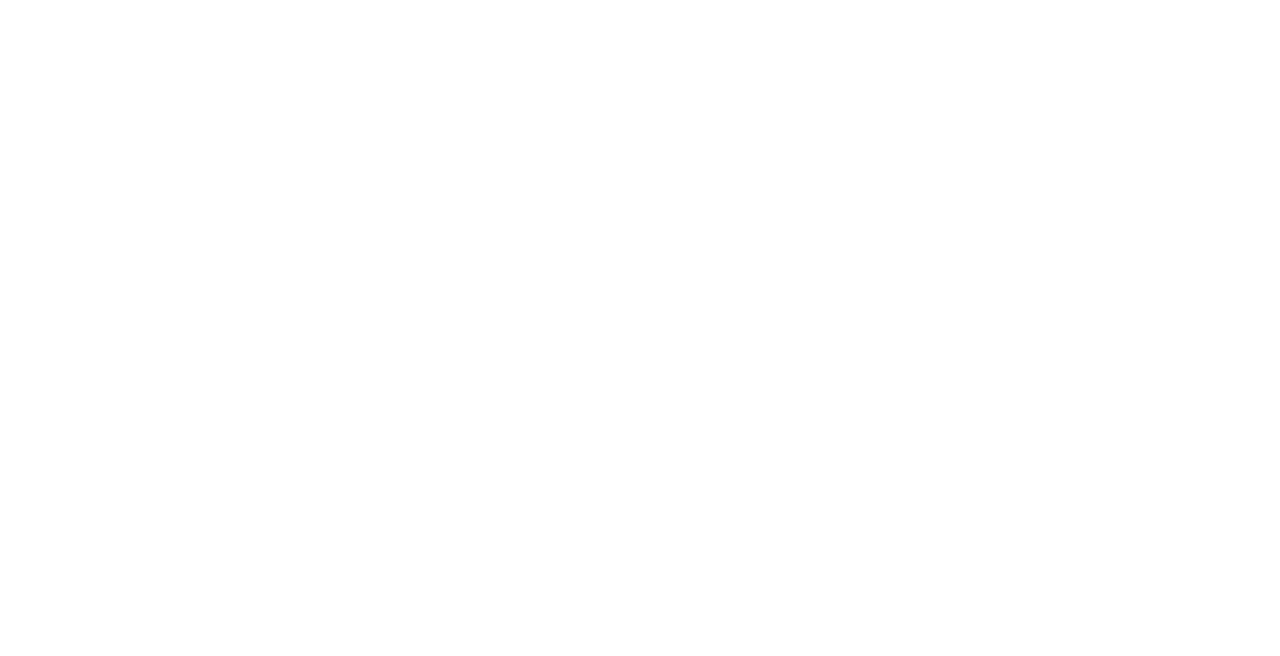
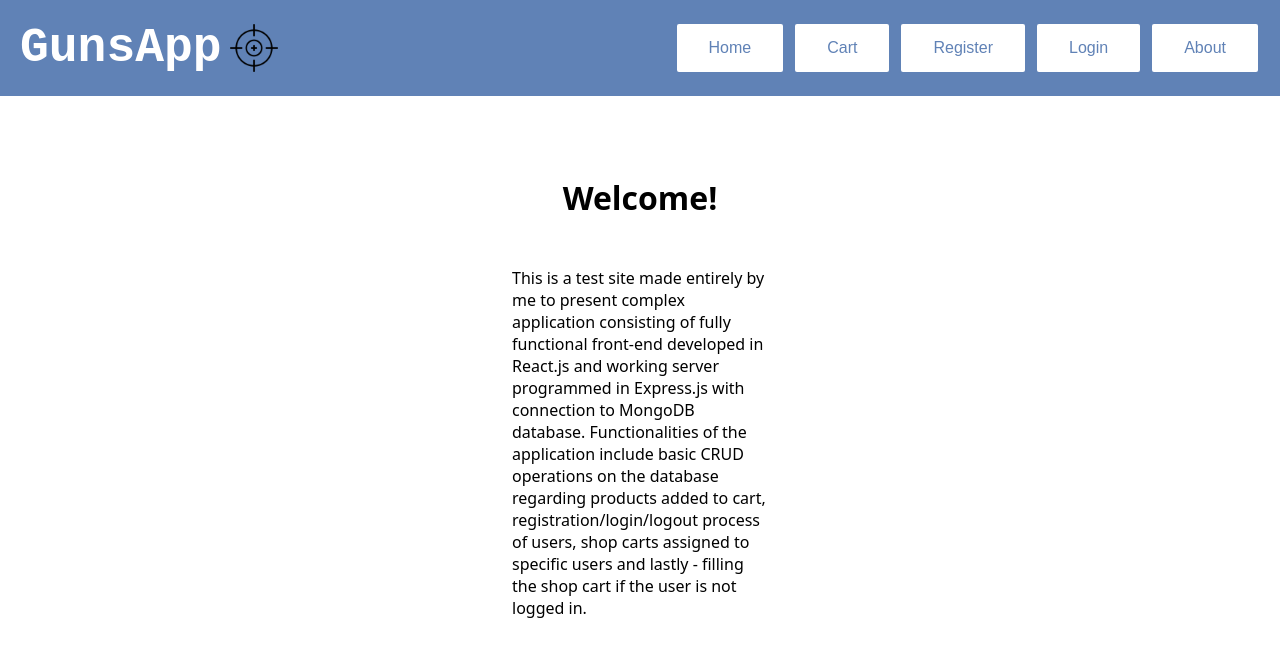
Before and after one commit to MichalBe996/GunsAPI, a React (Create React App) app in the folder client/: page /about in a window 1280 px wide. Before the commit this address had no page. Shown: the top 656 px of the page. Built offline with nearby package versions, Linux system fonts and the light colour scheme.

Commit message:
created about page

```diff
--- a/client/src/App.css
+++ b/client/src/App.css
@@ -405,3 +405,21 @@ button:active:not(:focus-visible) {
   justify-content: center;
   align-items: center;
 }
+
+.about-div {
+  font-family: system-ui, -apple-system, BlinkMacSystemFont, 'Segoe UI', Roboto, Oxygen, Ubuntu, Cantarell, 'Open Sans', 'Helvetica Neue', sans-serif;
+  justify-content: center;
+  align-items: center;
+  display: flex;
+  flex-direction: column;
+  padding-top: 5rem;
+  padding-left: 32rem;
+  padding-right: 32rem;
+
+}
+
+.about-div-text {
+  margin-top: 3rem;
+  text-align: left;
+  text-justify: auto;
+}
--- a/client/src/App.js
+++ b/client/src/App.js
@@ -5,6 +5,7 @@ import SingleProduct from './pages/SingleProduct';
 import Cart from './pages/Cart';
 import LoginPage from './pages/LoginPage';
 import RegisterPage from './pages/RegisterPage';
+import AboutPage from './pages/AboutPage';
 
 
 
@@ -19,6 +20,7 @@ const App = () => {
           <Route path="/cart" element={<Cart/>}/>
           <Route path="/login" element={<LoginPage/>}/>
           <Route path="/register" element={<RegisterPage/>}/>
+          <Route path="/about" element={<AboutPage/>}/>
 
        </Routes>
     </>
--- /dev/null
+++ b/client/src/pages/AboutPage.js
@@ -0,0 +1,22 @@
+import React from 'react'
+import Navbar from './Navbar'
+
+const AboutPage = () => {
+  return (
+    <div>
+        <Navbar/>
+        <div className='about-div'>
+            <h1 classname="about-header">Welcome!</h1>
+            <div className='about-div-text'>
+                This is a test site made entirely by me to present complex application consisting of fully functional front-end
+                developed in React.js and working server programmed in Express.js with connection to MongoDB database. Functionalities of the application
+                include basic CRUD operations on the database regarding products added to cart, registration/login/logout process of users, shop carts
+                assigned to specific users and lastly - filling the shop cart if the user is not logged in.
+
+            </div>
+        </div>
+    </div>
+  )
+}
+
+export default AboutPage
--- a/client/src/pages/Navbar.js
+++ b/client/src/pages/Navbar.js
@@ -17,6 +17,9 @@ const Navbar = () => {
   const registerRedirect = () => {
     navigate("/register")
   }
+  const aboutRedirect = () => {
+    navigate("/about")
+  }
   return (
     <nav className="nav-navbar">
 
@@ -31,8 +34,7 @@ const Navbar = () => {
             <button onClick={cartRedirect}>Cart</button>
             <button onClick={registerRedirect}>Register</button>
             <button onClick={loginRedirect}>Login</button>
-            <button onClick={registerRedirect}>Register</button>
-            <button>About</button>
+            <button onClick={aboutRedirect}>About</button>
         </div>
 
     <Outlet/>
```
